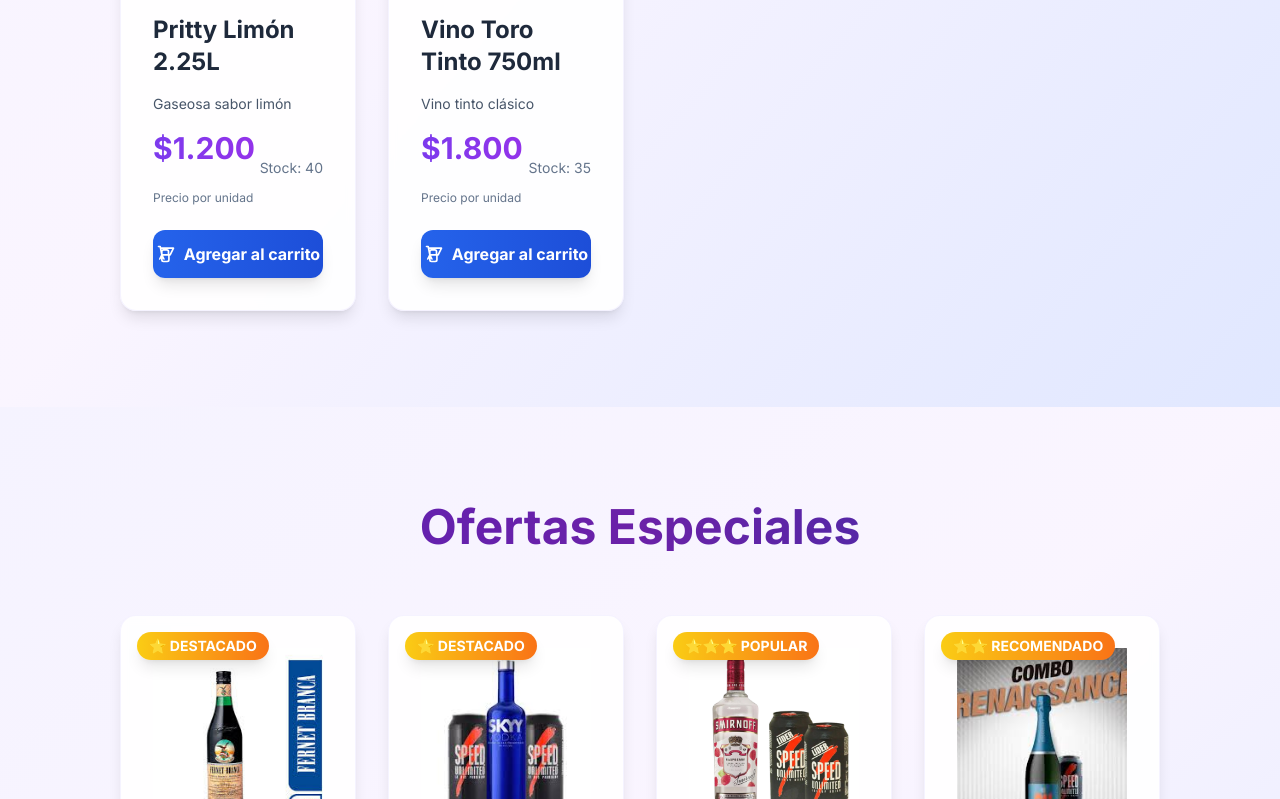
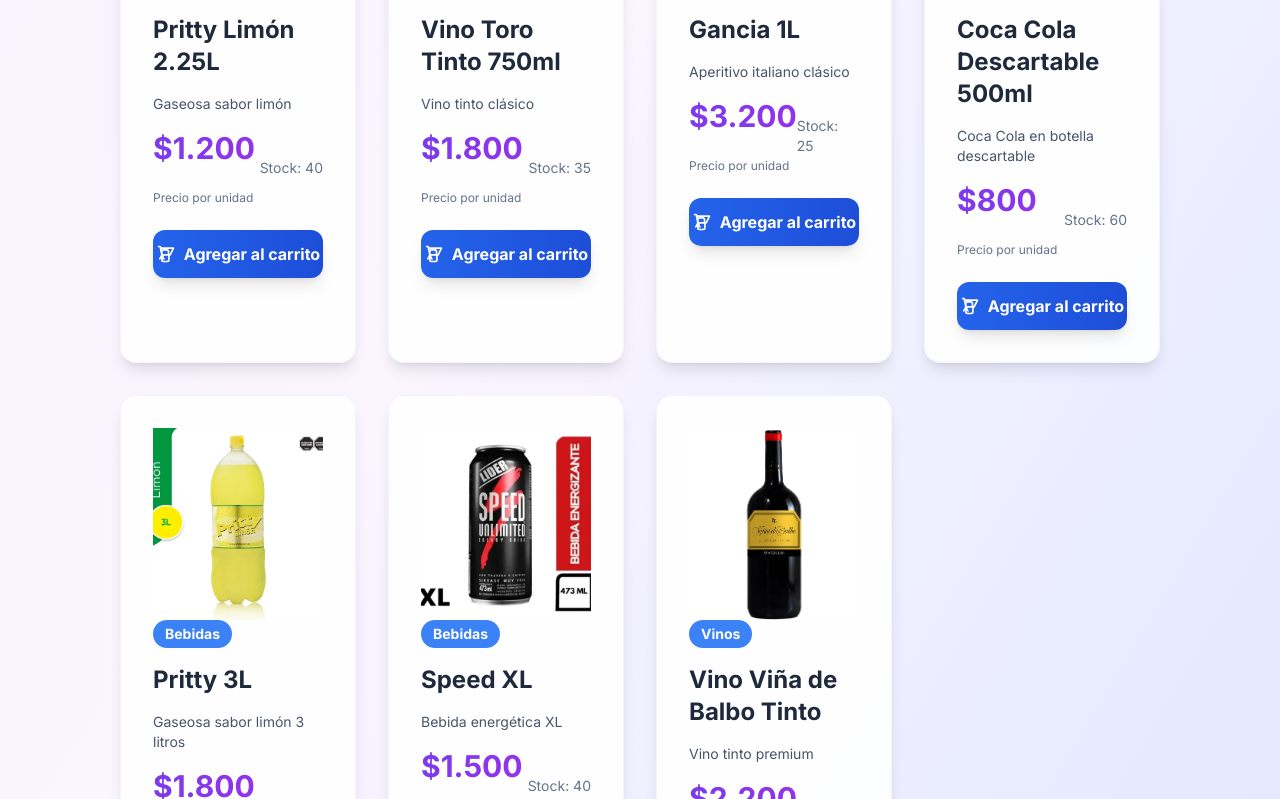
Before and after one commit to TanaFaro/Kndrinks, a Next.js app: page / in a window 1280 px wide. Shown: the part 1801-2600 px from the top of the page. Built offline with nearby package versions, Linux system fonts and the light colour scheme.

Commit message:
feat: Agregar nuevos productos e imÃ¡genes
- Agregar Gancia 1L, Coca Cola Descartable, Pritty 3L, Speed XL, Vino ViÃ±a de Balbo
- Incluir nuevas ofertas con imÃ¡genes existentes
- Actualizar catÃ¡logo con productos adicionales
- Mejorar variedad de productos disponibles

```diff
--- a/app/page.tsx
+++ b/app/page.tsx
@@ -87,6 +87,51 @@ const STATIC_PRODUCTS = [
     stock: 35,
     image: "/images/vino toro.jfif",
     description: "Vino tinto clásico"
+  },
+  {
+    id: 7,
+    name: "Gancia 1L",
+    price: 3200,
+    category: "Licores",
+    stock: 25,
+    image: "/images/fernet 750.jfif",
+    description: "Aperitivo italiano clásico"
+  },
+  {
+    id: 8,
+    name: "Coca Cola Descartable 500ml",
+    price: 800,
+    category: "Bebidas",
+    stock: 60,
+    image: "/images/coca descartable.jpg",
+    description: "Coca Cola en botella descartable"
+  },
+  {
+    id: 9,
+    name: "Pritty 3L",
+    price: 1800,
+    category: "Bebidas",
+    stock: 30,
+    image: "/images/pritty de 3lts.webp",
+    description: "Gaseosa sabor limón 3 litros"
+  },
+  {
+    id: 10,
+    name: "Speed XL",
+    price: 1500,
+    category: "Bebidas",
+    stock: 40,
+    image: "/images/Speed XL.webp",
+    description: "Bebida energética XL"
+  },
+  {
+    id: 11,
+    name: "Vino Viña de Balbo Tinto",
+    price: 2200,
+    category: "Vinos",
+    stock: 25,
+    image: "/images/VINO-VINA-DE-BALBO-TINTO.png",
+    description: "Vino tinto premium"
   }
 ]
 
@@ -145,6 +190,34 @@ const STATIC_OFERTAS = [
     comboProducts: [
       { name: "Du Vodka 750ml", price: 6500, quantity: 1 },
       { name: "Speed XL", price: 1000, quantity: 1 }
+    ]
+  },
+  {
+    id: 5,
+    title: "Combo Viña + Pritty",
+    description: "Vino Viña de Balbo + Pritty 3L",
+    finalPrice: 3500,
+    image: "/images/viña de balbo mas pritty.png",
+    active: true,
+    featured: true,
+    priority: 4,
+    comboProducts: [
+      { name: "Vino Viña de Balbo Tinto", price: 2200, quantity: 1 },
+      { name: "Pritty 3L", price: 1300, quantity: 1 }
+    ]
+  },
+  {
+    id: 6,
+    title: "Combo Vino Toro + Pritty",
+    description: "Vino Toro Tinto + Pritty 2.25L",
+    finalPrice: 2500,
+    image: "/images/vino toro mas pritty.jpg",
+    active: true,
+    featured: false,
+    priority: 3,
+    comboProducts: [
+      { name: "Vino Toro Tinto 750ml", price: 1800, quantity: 1 },
+      { name: "Pritty Limón 2.25L", price: 700, quantity: 1 }
     ]
   }
 ]
```
